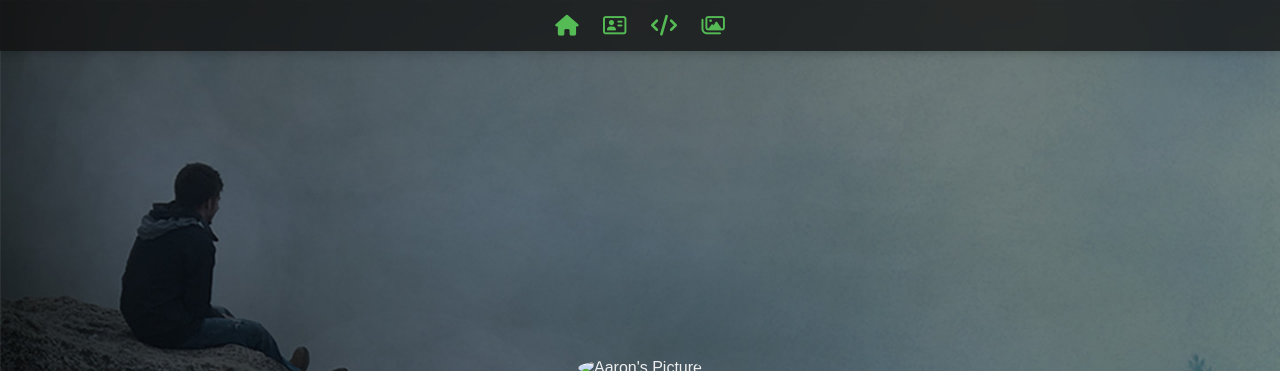
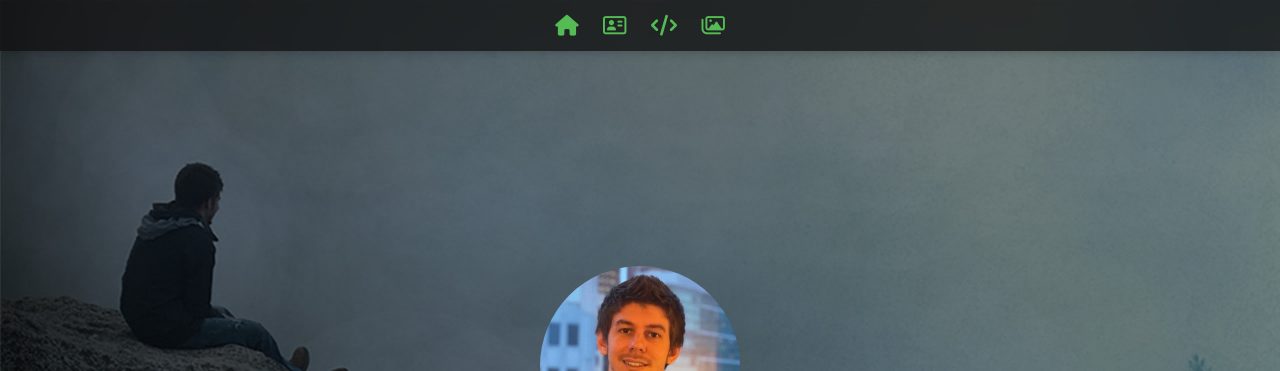
Before and after one commit to acsetter/portfolio, a plain HTML site: page index.html in a window 1280 px wide. Shown: the top 371 px of the page. Drawn offline with Linux system fonts and the light colour scheme.

Commit message:
fixed profile image url

```diff
--- a/index.html
+++ b/index.html
@@ -22,7 +22,7 @@
         <span class="anchor" id="home"></span>
         <div id="home-section">
             <div class="nameplate">
-                <img src="img/2022.png" alt="Aaron's Picture" class="profile-pic">
+                <img src="img/profile.png" alt="Aaron's Picture" class="profile-pic">
                 <h1>Aaron Csetter</h1>
                 <h3>Software Engineer</h3>
             </div>
```
